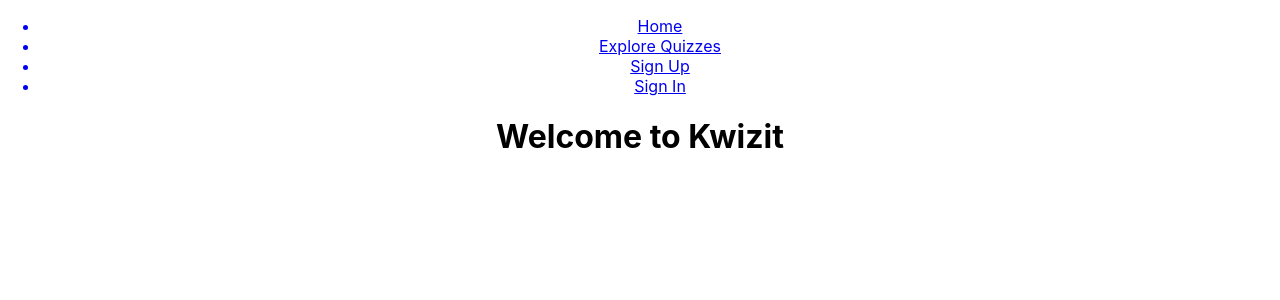
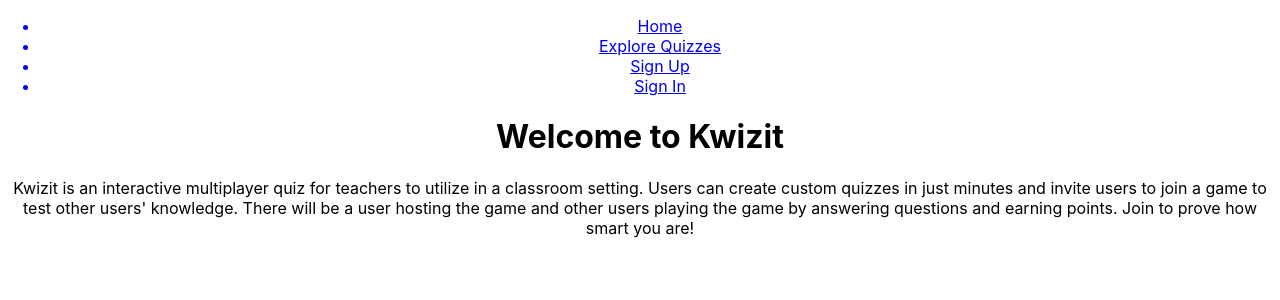
Before and after one commit to alexanderchao123/kwizit-frontend, a React (Create React App) app: page / in a window 1280 px wide. Shown: the top 300 px of the page. Built offline with nearby package versions, Linux system fonts and the light colour scheme.

Commit message:
add description of Kwizit in the Home component

```diff
--- a/src/components/layouts/Home.js
+++ b/src/components/layouts/Home.js
@@ -5,6 +5,8 @@ class Home extends Component {
     return(
       <div>
         <h1>Welcome to Kwizit</h1>
+        <p>Kwizit is an interactive multiplayer quiz for teachers to utilize in a classroom setting. Users can create custom quizzes in just minutes and invite users to join a game to test other users' knowledge. There will be a user hosting the game and other users playing the game by answering questions and earning points. Join to prove how smart you are!
+        </p>
       </div>
     )
   }
```
